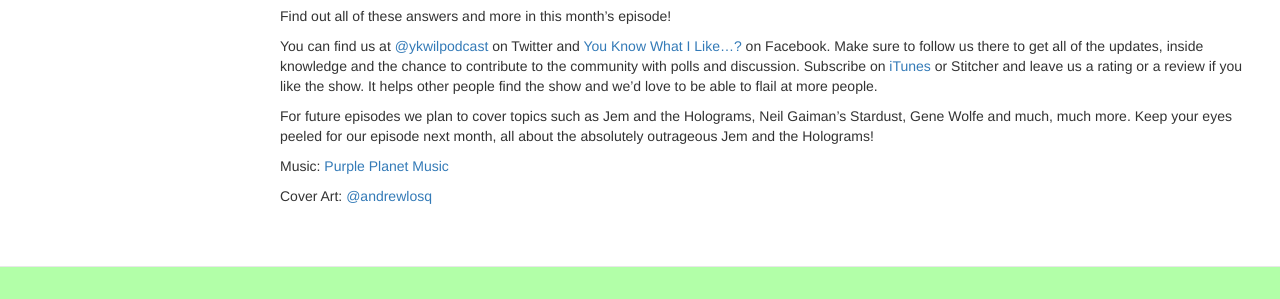
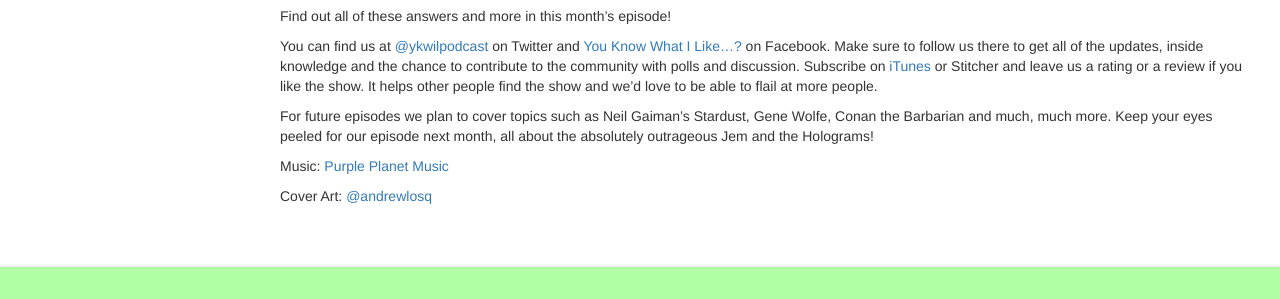
Before and after one commit to ykwilpodcast/ykwilpodcast.github.io, a Jekyll site: the page built from _posts/2017-01-01-episode-8-jem-and-the-holograms.markdown, in a window 1280 px wide. Shown: the part 868-1167 px from the top of the page. Built offline with Jekyll 4.4.1, drawn with Linux system fonts in a browser that asks for light colours; nearby versions of some CDN libraries; comment, search, counter and statistics services are not loaded.

Commit message:
Update Episode 8

```diff
--- a/_posts/2017-01-01-episode-8-jem-and-the-holograms.markdown
+++ b/_posts/2017-01-01-episode-8-jem-and-the-holograms.markdown
@@ -29,7 +29,7 @@
 
 You can find us at [@ykwilpodcast](https://twitter.com/ykwilpodcast) on Twitter and [You Know What I Like...?](https://www.facebook.com/You-Know-What-I-Like-Podcast-1558503551144389/) on Facebook. Make sure to follow us there to get all of the updates, inside knowledge and the chance to contribute to the community with polls and discussion. Subscribe on [iTunes](https://itunes.apple.com/gb/podcast/you-know-what-i-like.../id1114900434?mt=2) or Stitcher and leave us a rating or a review if you like the show. It helps other people find the show and we'd love to be able to flail at more people.
 
-For future episodes we plan to cover topics such as Jem and the Holograms, Neil Gaiman's Stardust, Gene Wolfe and much, much more. Keep your eyes peeled for our episode next month, all about the absolutely outrageous Jem and the Holograms!
+For future episodes we plan to cover topics such as Neil Gaiman's Stardust, Gene Wolfe, Conan the Barbarian and much, much more. Keep your eyes peeled for our episode next month, all about the absolutely outrageous Jem and the Holograms!
 
 Music: [Purple Planet Music](https://soundcloud.com/purpleplanetmusic)
 
```
